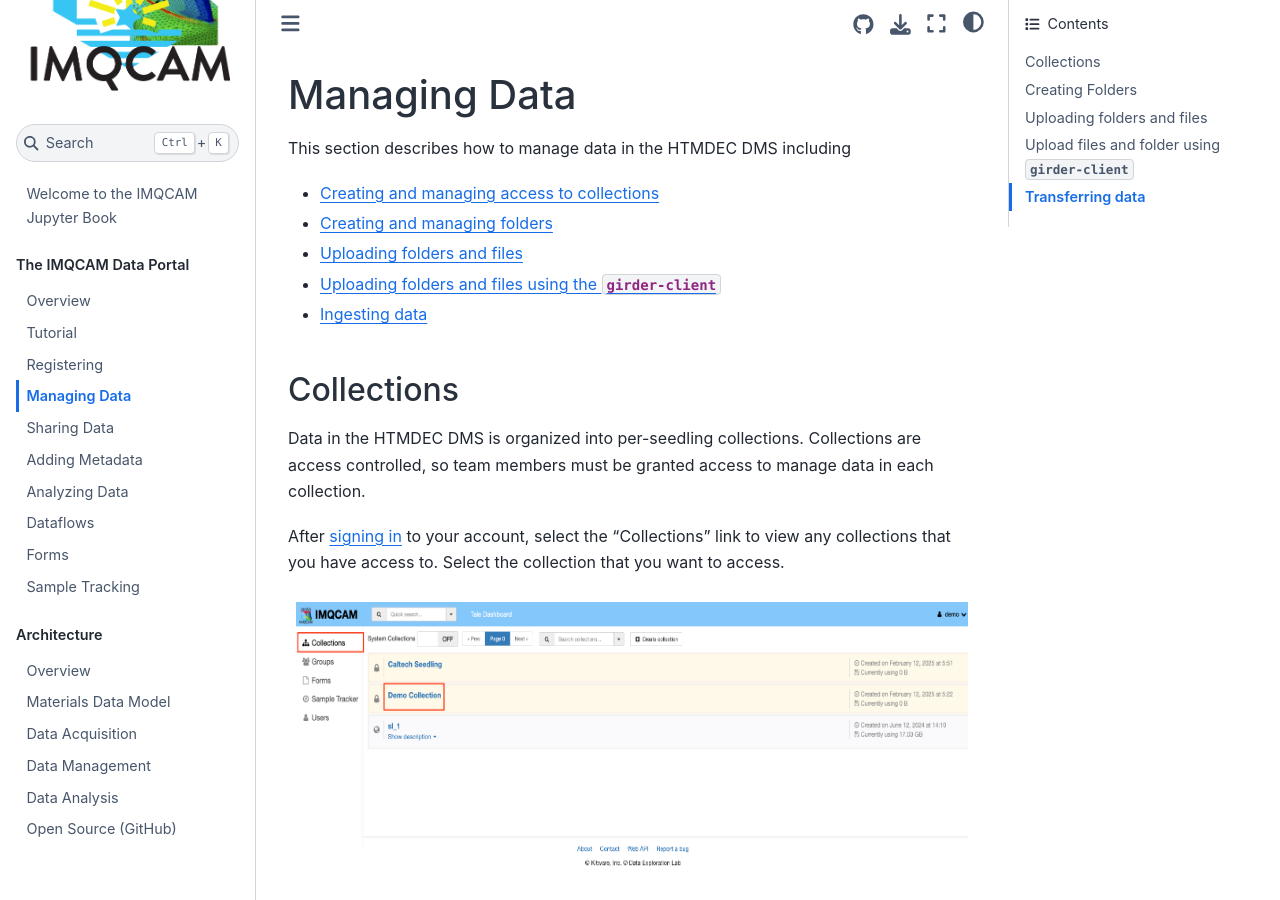
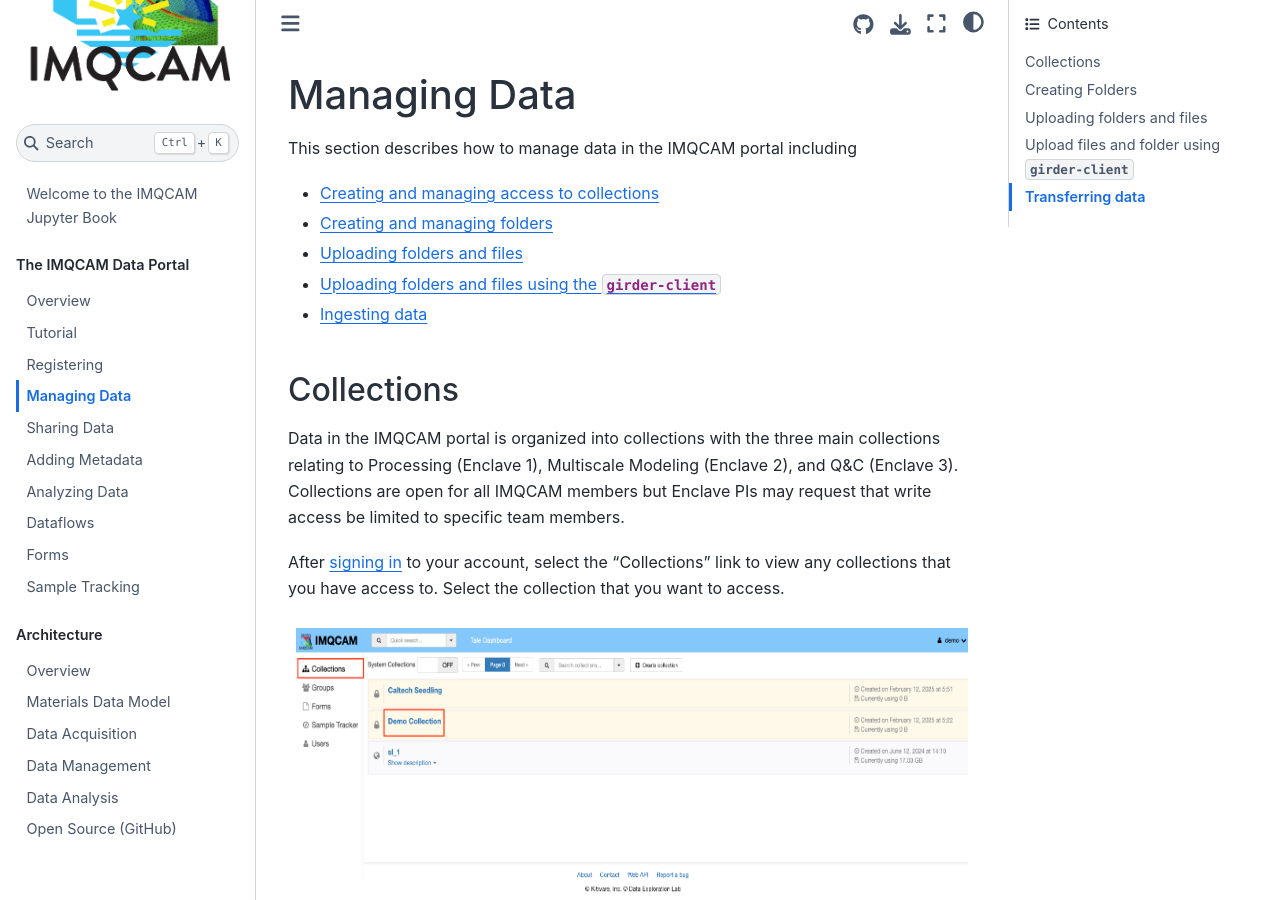
Before and after one commit to imqcam/documentation, a Jupyter Book: the page built from docs/users_guide/manage.md, in a window 1280 px wide and 900 px high. Built offline with Jupyter Book 1.0.4 settings and Sphinx 7.4.7 and the Sphinx Book theme 1.1.4, drawn with Linux system fonts in a browser that asks for light colours.

Commit message:
Update manage.md
new collections edits

```diff
--- a/docs/users_guide/manage.md
+++ b/docs/users_guide/manage.md
@@ -1,7 +1,7 @@
 (manage-data)=
 # Managing Data
 
-This section describes how to manage data in the HTMDEC DMS including
+This section describes how to manage data in the IMQCAM portal including
 * [Creating and managing access to collections](manage-collections)
 * [Creating and managing folders](manage-folders)
 * [Uploading folders and files](manage-upload)
@@ -11,9 +11,8 @@ This section describes how to manage data in the HTMDEC DMS including
 (manage-collections)=
 ## Collections
 
-Data in the HTMDEC DMS is organized into per-seedling collections. Collections
-are access controlled, so team members must be granted access to manage data in
-each collection.
+Data in the IMQCAM portal is organized into collections with the three main collections relating to Processing (Enclave 1), Multiscale Modeling (Enclave 2), and Q&C (Enclave 3). Collections
+are open for all IMQCAM members but Enclave PIs may request that write access be limited to specific team members.
 
 After [signing in](signing-in) to your account, select the "Collections" link to
 view any collections that you have access to. Select the collection that you
```
